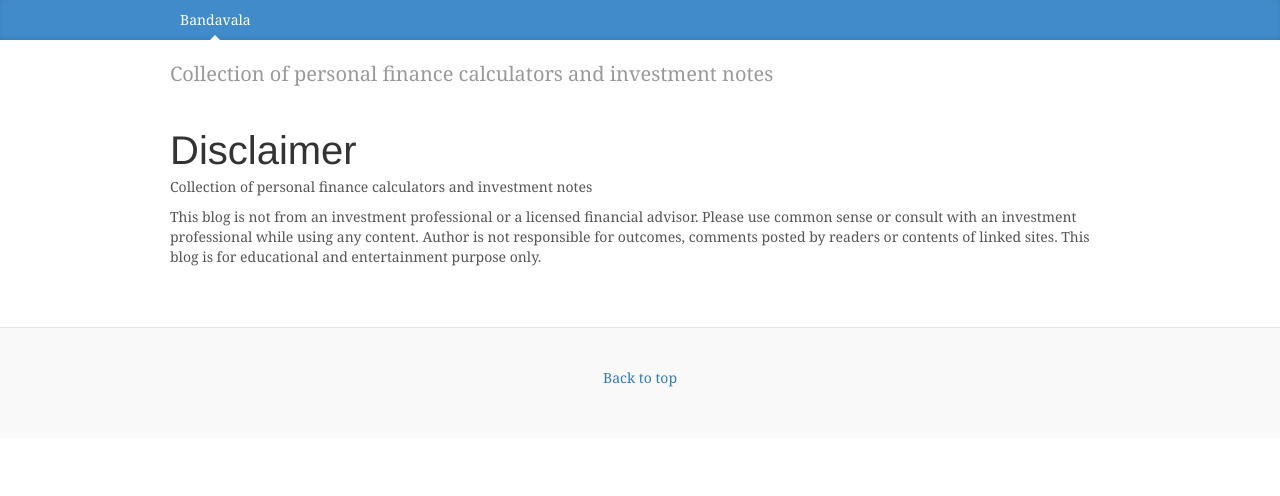
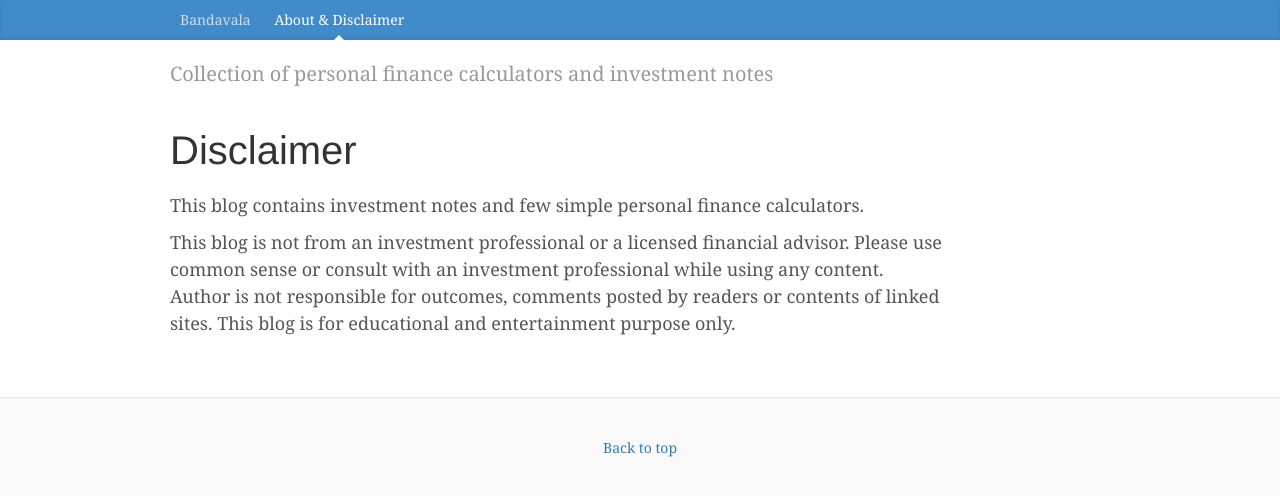
Before and after one commit to bandavala/bandavala.github.io, a Jekyll site: the page built from Disclaimer.md, in a window 1280 px wide. Shown: the top 496 px of the page. Built offline with Jekyll 4.4.1, drawn with Linux system fonts in a browser that asks for light colours; nearby versions of some CDN libraries.

Commit message:
few aesthetic changes

```diff
--- a/Disclaimer.md
+++ b/Disclaimer.md
@@ -1,9 +1,10 @@
 ---
-layout: page
-title: Disclaimer
+layout: post
+title: "Disclaimer"
 permalink: /disclaimer/
+pageName: disclaimer
 ---
-<p>{{ site.description }}</p>
-<p>
 
- This blog is not from an investment professional or a licensed financial advisor. Please use common sense or consult with an investment professional while using any content. Author is not responsible for outcomes, comments posted by readers or contents of linked sites. This blog is for educational and entertainment purpose only.</p>
+ This blog contains investment notes and few simple personal finance calculators.
+
+ This blog is not from an investment professional or a licensed financial advisor. Please use common sense or consult with an investment professional while using any content. Author is not responsible for outcomes, comments posted by readers or contents of linked sites. This blog is for educational and entertainment purpose only.
--- a/_includes/bsHeader.html
+++ b/_includes/bsHeader.html
@@ -2,8 +2,8 @@
   <div class="blog-masthead">
     <div class="container">
       <nav class="blog-nav">
-        <a class="blog-nav-item active" href="{{ site.baseurl }}">{{ site.title }}</a>
-        <!--<a class="blog-nav-item" href="#">New features</a>-->
+        <a class="blog-nav-item {% if page.pageName == 'home' %} active {% endif %}" href="{{ site.baseurl }}/">{{ site.title }}</a>
+        <a class="blog-nav-item {% if page.pageName == 'disclaimer' %} active {% endif %}" href="{{ site.baseurl }}/Disclaimer/">About & Disclaimer</a>
       </nav>
      </div>
    </div>
--- a/_layouts/page.html
+++ b/_layouts/page.html
@@ -3,6 +3,7 @@ layout: bsDefault
 ---
 <div class="blog-post">
   <h2 class="blog-post-title">{{ page.title }}</h2>
+  <p> </p>
   <article>
   {{ content }}
   </article>
--- a/_layouts/post.html
+++ b/_layouts/post.html
@@ -1,6 +1,9 @@
 ---
 layout: bsDefault
 ---
+<div class = "row">
+  <div class="col-sm-10 blog-main">
+
     <div class="blog-post">
       <h2 class="blog-post-title">{{ page.title }}</h2>
       <p class="blog-post-meta">{{ page.date | date: '%B %d, %Y' }}</p>
@@ -8,3 +11,5 @@ layout: bsDefault
         {{ content }}
       </article>
     </div>
+  </div>
+</div>
--- a/index.html
+++ b/index.html
@@ -1,5 +1,6 @@
 ---
 layout: bsDefault
+pageName: home
 ---
 
 <div class = "row">
```
Lines whose indentation alone changed are shown as unchanged.
